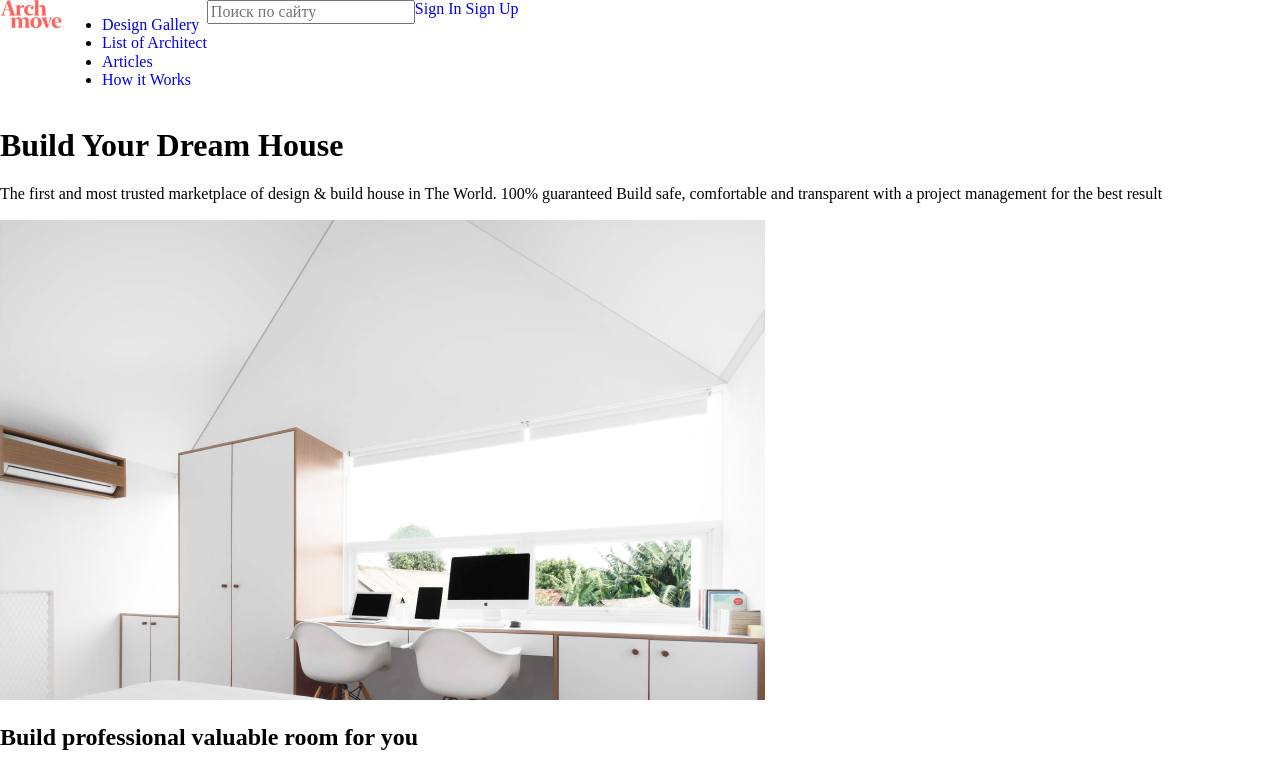
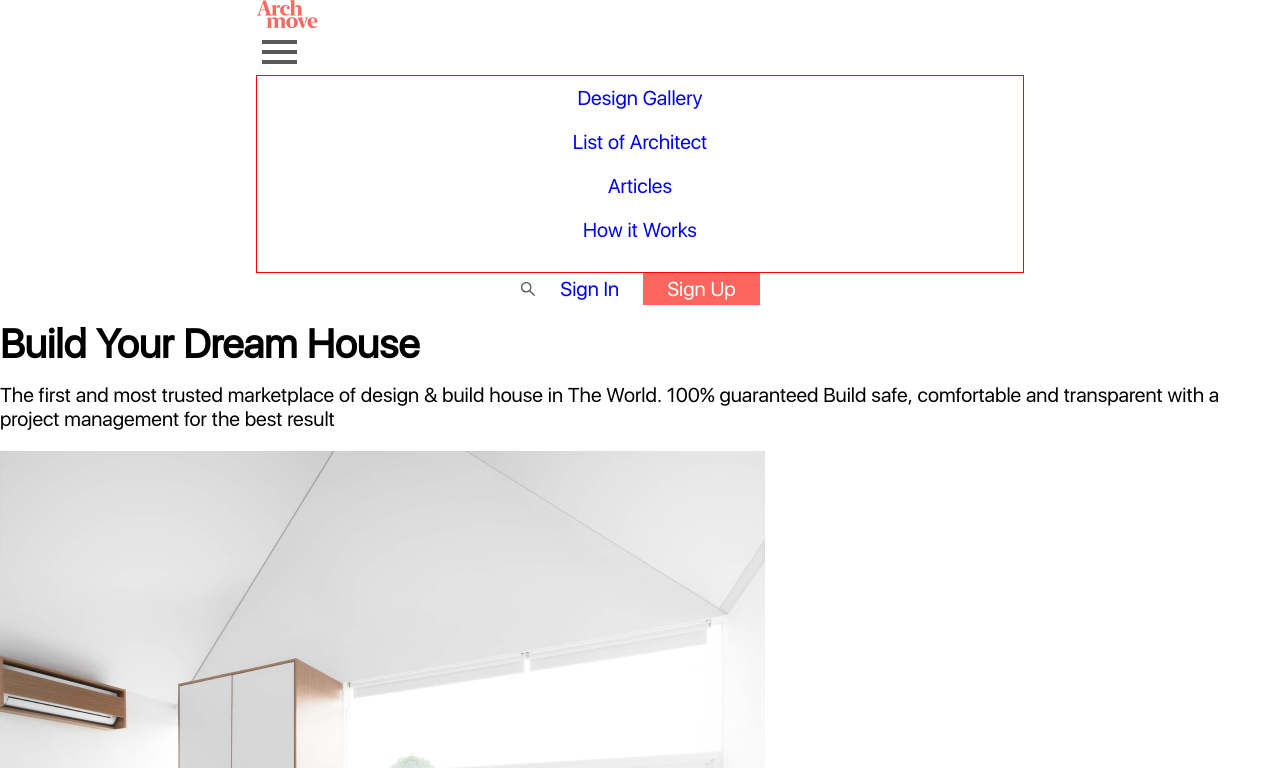
Before and after one commit to popenkov/Archmove, a website: page source/index.html in a window 1280 px wide. Shown: the top 768 px of the page. Drawn offline with Linux system fonts and the light colour scheme; files whose address does not match are found by name.

Commit message:
header started

```diff
--- a/gulpfile.js
+++ b/gulpfile.js
@@ -29,7 +29,7 @@ const styles = () => {
     ]))
     .pipe(rename("style.min.css"))
     .pipe(sourcemap.write("."))
-    .pipe(gulp.dest("source/css"))
+    .pipe(gulp.dest("build/css"))
     .pipe(sync.stream());
 }
 
--- a/source/index.html
+++ b/source/index.html
@@ -6,17 +6,24 @@
   <meta name="viewport" content="width=device-width, initial-scale=1.0">
   <meta name="Description" content="Build your dream house">
   <title>Build your dream house</title>
-  <link rel="stylesheet" href="css/style.min.css">
+  <link rel="stylesheet" type="text/css" href="css/style.min.css">
 
 </head>
 
 <body>
   <header class="header">
+    <div class="header-container">
     <div class="header-logo">
       <a class="header-logo__link">
         <img class="header-logo__img" src="img/svg/logo-arch.svg">
       </a>
     </div>
+
+    <button class="hamburger-btn">
+        <div class="bar1"></div>
+        <div class="bar2"></div>
+        <div class="bar3"></div>
+    </button>
 
     <nav class="header-nav">
       <ul class="header-nav__list">
@@ -27,16 +34,18 @@
       </ul>
     </nav>
 
-    <form class="header-search">
-      <input class="header-search__input" type="search" name="request" placeholder="Поиск по сайту">
-     </form>
+
 
 
     <div class="header-user-info">
+        <img src="/source/img/svg/loop.svg">
       <a href="#" class="header-user-info__sign-in-btn">Sign In</a>
-      <a href="#" class="header-user-info__sign-up -btn">Sign Up</a>
+      <a href="#" class="header-user-info__sign-up-btn">Sign Up</a>
     </div>
 
+
+
+    </div>
   </header>
 
   <main>
@@ -188,8 +197,9 @@
   </main>
 
 
-
+  <script src="js/script.min.js"></script>
 </body>
 
 
+
 </html>
--- a/source/js/bundle.js
+++ b/source/js/bundle.js
@@ -1,3 +1,13 @@
+//hamburger
+
+let hamburgerBtn = document.querySelector('.hamburger-btn');
+hamburgerBtn.addEventListener('click', function () {
+hamburgerBtn.classList.toggle("change");
+}
+)
+
+
+
 //popup
     var menuToggle = document.querySelector('.page-header__menu-toggle');
     var modalMenuMobile = document.querySelector('.main-nav__wrapper');
--- a/source/sass/blocks/header.scss
+++ b/source/sass/blocks/header.scss
@@ -1,3 +1,97 @@
 .header {
+    background-color: #ffffff;
+    width: 100%;
+
+}
+
+.header-container{
+    width: 86%;
+    min-width: 320px;
+    max-width: 768px;
+    margin: 0 auto;
+}
+
+.header-nav {
+    border: 1px solid red;
+}
+
+
+
+.header-nav__list {
+    margin: 0;
+    padding: 0;
+    text-align: center;
+    margin-bottom: 20px;
+
+}
+.header-nav__list-item{
+    list-style: none;
+    padding: 10px 30px;
+}
+
+.header-search {
+
+}
+
+.header-user-info {
+
     display: flex;
+    justify-content: center;
+    margin-bottom: 20px;
 }
+
+.header-user-info__sign-in-btn {
+    display: inline-block;
+    padding: 4px 24px;
+}
+
+.header-user-info__sign-up-btn{
+    display: inline-block;
+    padding: 4px 24px;
+    color: #ffffff;
+    background-color: #FD665E;
+}
+
+
+
+
+
+
+
+
+
+
+//ГАМБУРГЕР
+
+.hamburger-btn {
+    cursor: pointer;
+    background-color: #ffffff;
+    border: none;
+}
+.bar1, .bar2, .bar3 {
+    width: 35px;
+    height: 4px;
+    background-color: #585858;
+    margin: 6px 0;
+    transition: 0.4s;
+  }
+
+  .change .bar1 {
+    -webkit-transform: rotate(-45deg) translate(-9px, 6px);
+    transform: rotate(-45deg) translate(-9px, 6px);
+  }
+
+  .change .bar2 {opacity: 0;}
+
+  .change .bar3 {
+    -webkit-transform: rotate(45deg) translate(-8px, -8px);
+    transform: rotate(45deg) translate(-8px, -8px);
+  }
+
+
+
+
+
+  .our-work__title {
+    font-family: "Bitstream Vera Serif Bold";
+  }
--- a/source/sass/global/body.scss
+++ b/source/sass/global/body.scss
@@ -1,7 +1,11 @@
 body {
     margin: 0;
     padding: 0;
-    min-width: 320px;
+    font-family: "SF UI Display Regular";
+    font-size: 20px;
+    line-height: 24px;
+    font-weight: 400;
+    /* min-width: 320px; */
 
 }
 
--- a/source/sass/global/fonts.scss
+++ b/source/sass/global/fonts.scss
@@ -1,28 +1,24 @@
-/*
+
 @font-face {
-    font-family: "Open Sans";
-    src: url("../fonts/opensans.woff2"),
-      url("../fonts/opensans.woff");
+    font-family: "NewYorkLargeBold";
+    src: url("/build/fonts/NewYorkLargeBold.otf");
+    font-display: swap;
+  }
+
+  @font-face {
+    font-family: "SF UI Display Regular";
+    src: url("fonts/SFUIDisplay-Regular.woff2"),
+      url("fonts/SFUIDisplay-Regular.woff");
     font-weight: 400;
     font-style: normal;
     font-display: swap;
   }
 
   @font-face {
-    font-family: "Open Sans";
-    src: url("../fonts/opensansbold.woff2"),
-      url("../fonts/opensansbold.woff");
+    font-family: "SF UI Display bold";
+    src: url("fonts/SFUIDisplay-Bold.woff2"),
+      url("fonts/SFUIDisplay-Bold.woff");
     font-weight: 700;
     font-style: normal;
     font-display: swap;
   }
-*/
-
-
-  @import url('https://fonts.googleapis.com/css2?family=Open+Sans:wght@400;700&display=swap');
-
-
- @function get-vw($target) {
-  $vw-context: (1000*.01) * 1px;
-  @return ($target/$vw-context) * 1vw;
-}
--- a/source/sass/global/normalize.scss
+++ b/source/sass/global/normalize.scss
@@ -1,54 +1,24 @@
-/*! normalize.css v8.0.1 | MIT License | github.com/necolas/normalize.css */
-
-/* Document
-   ========================================================================== */
-
-/**
- * 1. Correct the line height in all browsers.
- * 2. Prevent adjustments of font size after orientation changes in iOS.
- */
-
  html {
     line-height: 1.15; /* 1 */
     -webkit-text-size-adjust: 100%; /* 2 */
   }
 
-  /* Sections
-     ========================================================================== */
-
-  /**
-   * Remove the margin in all browsers.
-   */
 
   body {
     margin: 0;
   }
 
-  /**
-   * Render the `main` element consistently in IE.
-   */
 
   main {
     display: block;
   }
 
-  /**
-   * Correct the font size and margin on `h1` elements within `section` and
-   * `article` contexts in Chrome, Firefox, and Safari.
-   */
 
   h1 {
     font-size: 2em;
     margin: 0.67em 0;
   }
 
-  /* Grouping content
-     ========================================================================== */
-
-  /**
-   * 1. Add the correct box sizing in Firefox.
-   * 2. Show the overflow in Edge and IE.
-   */
 
   hr {
     box-sizing: content-box; /* 1 */
@@ -56,31 +26,16 @@
     overflow: visible; /* 2 */
   }
 
-  /**
-   * 1. Correct the inheritance and scaling of font size in all browsers.
-   * 2. Correct the odd `em` font sizing in all browsers.
-   */
-
   pre {
     font-family: monospace, monospace; /* 1 */
     font-size: 1em; /* 2 */
   }
 
-  /* Text-level semantics
-     ========================================================================== */
-
-  /**
-   * Remove the gray background on active links in IE 10.
-   */
 
   a {
     background-color: transparent;
   }
 
-  /**
-   * 1. Remove the bottom border in Chrome 57-
-   * 2. Add the correct text decoration in Chrome, Edge, IE, Opera, and Safari.
-   */
 
   abbr[title] {
     border-bottom: none; /* 1 */
@@ -88,19 +43,12 @@
     text-decoration: underline dotted; /* 2 */
   }
 
-  /**
-   * Add the correct font weight in Chrome, Edge, and Safari.
-   */
 
   b,
   strong {
     font-weight: bolder;
   }
 
-  /**
-   * 1. Correct the inheritance and scaling of font size in all browsers.
-   * 2. Correct the odd `em` font sizing in all browsers.
-   */
 
   code,
   kbd,
@@ -109,18 +57,11 @@
     font-size: 1em; /* 2 */
   }
 
-  /**
-   * Add the correct font size in all browsers.
-   */
 
   small {
     font-size: 80%;
   }
 
-  /**
-   * Prevent `sub` and `sup` elements from affecting the line height in
-   * all browsers.
-   */
 
   sub,
   sup {
@@ -138,59 +79,37 @@
     top: -0.5em;
   }
 
-  /* Embedded content
-     ========================================================================== */
-
-  /**
-   * Remove the border on images inside links in IE 10.
-   */
 
   img {
     border-style: none;
   }
 
-  /* Forms
-     ========================================================================== */
-
-  /**
-   * 1. Change the font styles in all browsers.
-   * 2. Remove the margin in Firefox and Safari.
-   */
 
   button,
   input,
   optgroup,
   select,
   textarea {
-    font-family: inherit; /* 1 */
-    font-size: 100%; /* 1 */
-    line-height: 1.15; /* 1 */
-    margin: 0; /* 2 */
+    font-family: inherit;
+    font-size: 100%;
+    line-height: 1.15;
+    margin: 0;
   }
 
-  /**
-   * Show the overflow in IE.
-   * 1. Show the overflow in Edge.
-   */
+
 
   button,
-  input { /* 1 */
+  input {
     overflow: visible;
   }
 
-  /**
-   * Remove the inheritance of text transform in Edge, Firefox, and IE.
-   * 1. Remove the inheritance of text transform in Firefox.
-   */
+
 
   button,
-  select { /* 1 */
+  select {
     text-transform: none;
   }
 
-  /**
-   * Correct the inability to style clickable types in iOS and Safari.
-   */
 
   button,
   [type="button"],
@@ -199,9 +118,6 @@
     -webkit-appearance: button;
   }
 
-  /**
-   * Remove the inner border and padding in Firefox.
-   */
 
   button::-moz-focus-inner,
   [type="button"]::-moz-focus-inner,
@@ -211,9 +127,6 @@
     padding: 0;
   }
 
-  /**
-   * Restore the focus styles unset by the previous rule.
-   */
 
   button:-moz-focusring,
   [type="button"]:-moz-focusring,
@@ -222,50 +135,31 @@
     outline: 1px dotted ButtonText;
   }
 
-  /**
-   * Correct the padding in Firefox.
-   */
 
   fieldset {
     padding: 0.35em 0.75em 0.625em;
   }
 
-  /**
-   * 1. Correct the text wrapping in Edge and IE.
-   * 2. Correct the color inheritance from `fieldset` elements in IE.
-   * 3. Remove the padding so developers are not caught out when they zero out
-   *    `fieldset` elements in all browsers.
-   */
 
   legend {
-    box-sizing: border-box; /* 1 */
-    color: inherit; /* 2 */
-    display: table; /* 1 */
-    max-width: 100%; /* 1 */
-    padding: 0; /* 3 */
-    white-space: normal; /* 1 */
+    box-sizing: border-box;
+    color: inherit;
+    display: table;
+    max-width: 100%;
+    padding: 0;
+    white-space: normal;
   }
 
-  /**
-   * Add the correct vertical alignment in Chrome, Firefox, and Opera.
-   */
 
   progress {
     vertical-align: baseline;
   }
 
-  /**
-   * Remove the default vertical scrollbar in IE 10+.
-   */
 
   textarea {
     overflow: auto;
   }
 
-  /**
-   * 1. Add the correct box sizing in IE 10.
-   * 2. Remove the padding in IE 10.
-   */
 
   [type="checkbox"],
   [type="radio"] {
@@ -273,76 +167,47 @@
     padding: 0; /* 2 */
   }
 
-  /**
-   * Correct the cursor style of increment and decrement buttons in Chrome.
-   */
 
   [type="number"]::-webkit-inner-spin-button,
   [type="number"]::-webkit-outer-spin-button {
     height: auto;
   }
 
-  /**
-   * 1. Correct the odd appearance in Chrome and Safari.
-   * 2. Correct the outline style in Safari.
-   */
 
   [type="search"] {
-    -webkit-appearance: textfield; /* 1 */
-    outline-offset: -2px; /* 2 */
+    -webkit-appearance: textfield;
+    outline-offset: -2px;
   }
 
-  /**
-   * Remove the inner padding in Chrome and Safari on macOS.
-   */
 
   [type="search"]::-webkit-search-decoration {
     -webkit-appearance: none;
   }
 
-  /**
-   * 1. Correct the inability to style clickable types in iOS and Safari.
-   * 2. Change font properties to `inherit` in Safari.
-   */
 
   ::-webkit-file-upload-button {
-    -webkit-appearance: button; /* 1 */
-    font: inherit; /* 2 */
+    -webkit-appearance: button;
+    font: inherit;
   }
 
-  /* Interactive
-     ========================================================================== */
 
-  /*
-   * Add the correct display in Edge, IE 10+, and Firefox.
-   */
 
   details {
     display: block;
   }
 
-  /*
-   * Add the correct display in all browsers.
-   */
 
   summary {
     display: list-item;
   }
 
-  /* Misc
-     ========================================================================== */
 
-  /**
-   * Add the correct display in IE 10+.
-   */
 
   template {
     display: none;
   }
 
-  /**
-   * Add the correct display in IE 10.
-   */
+
 
   [hidden] {
     display: none;
```
Also changed, not shown: source/css/style.min.css, source/fonts/NewYorkLargeBold.otf (added), source/fonts/SFUIDisplay-Bold.woff (added), source/fonts/SFUIDisplay-Bold.woff2 (added), source/fonts/SFUIDisplay-Regular.woff (added), source/fonts/SFUIDisplay-Regular.woff2 (added), source/img/svg/loop.svg (added), 2 other files.
